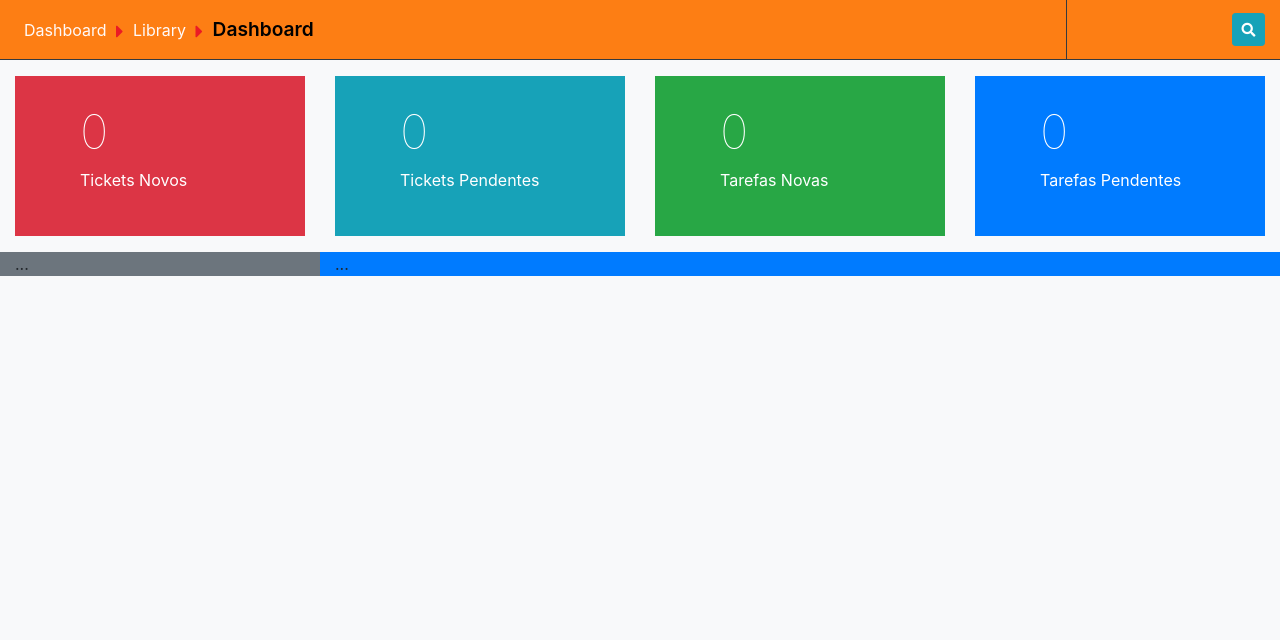
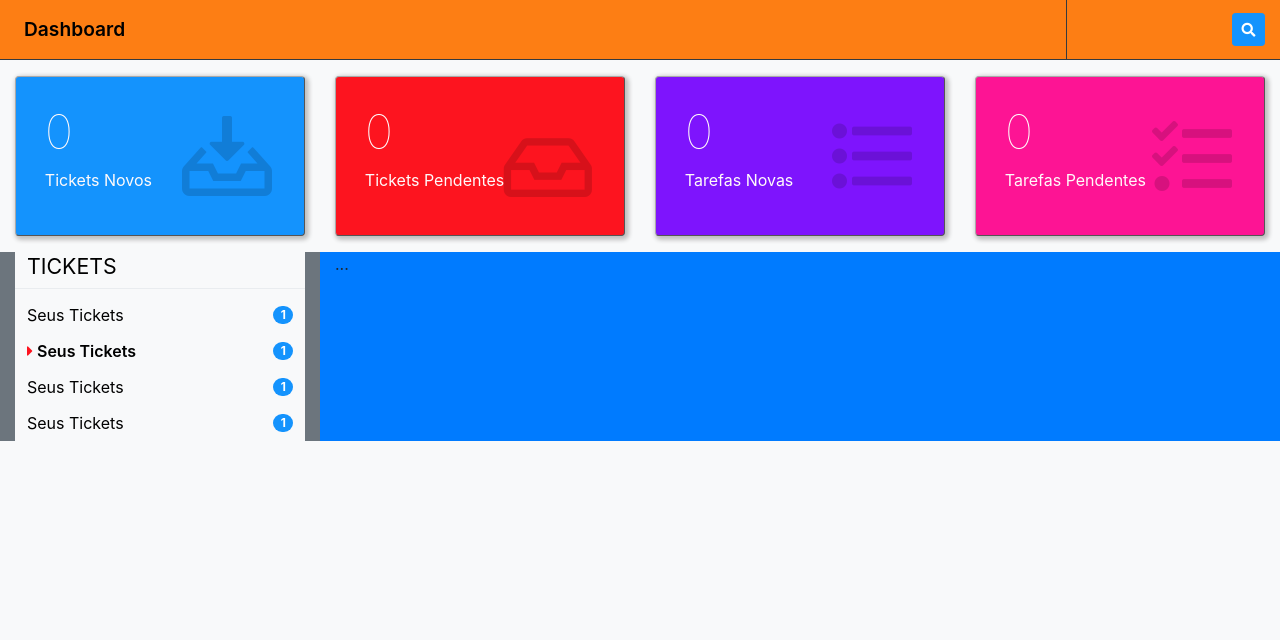
Before and after one commit to ewertonlucena/upticket, a PHP site: page /upticket/ in a window 1280 px wide. Shown: the part 60-700 px from the top of the page. Run offline with PHP 8.4, Linux system fonts and the light colour scheme; a user stored in the database is signed in; data comes from the database, SQL or seed files in the repository.

Commit message:
Atualização Template

```diff
--- a/assets/css/style.css
+++ b/assets/css/style.css
@@ -51,6 +51,10 @@
     right: 3rem;
     z-index: 1030;
 }
+.form-control {
+    width: auto;
+}
+
 .open-form {
     height: 33px;
     width: 33px;
@@ -58,8 +62,8 @@
 
 .btn-search {
     color: white;
-    background-color: #17a2b8;
-    border: 1px solid #17a2b8;
+    background-color: #1493fd;
+    border: 1px solid #1493fd;
     transition: all 0.7s ease-in;
 }
 .btn-search-close {
@@ -137,7 +141,7 @@
 .breadcrumb-item::after {
   display: inline-block;
   padding-right: 0rem;
-  color: #ea1b25;
+  color: #fd141f;
   font-family:Font Awesome\ 5 Pro;
   font-weight: 900;
   content: "\f0da";
@@ -190,25 +194,79 @@
     color: snow;
 }
 
+.fastmenu.show {
+    width: 120%;
+}
+.fastmenu .active {
+    color: black;
+    font-weight: 600;
+    background-color: transparent;
+    pointer-events: none;
+}
+
+.fastmenu .active .drop-item:before {
+    display: inline-block;
+  padding-right: 4px;
+  color: #fd141f;
+  font-family:Font Awesome\ 5 Pro;
+  font-weight: 900;
+  content: "\f0da";
+}
+
+.badge-blue {
+    color: white;
+    background-color: #1493fd
+}
+
 .main-content {
     height: 1200px;
 }
 
 .dash-tile {
     height: 10rem;
+    color: snow;
+    border-radius: .25rem;
+    -webkit-box-shadow:2px 2px 4px 2px silver;
+    -moz-box-shadow:2px 2px 4px 2px silver;
+    box-shadow:2px 2px 4px 2px silver;
+    border: 1px outset darkgray
+}
+.dash-tile-red {
+    background-color: #fd141f;
+}
+.dash-tile-violet {
+    background-color: #7e14fd;
+}
+.dash-tile-magenta {
+    background-color: #fd1494;
+}
+.dash-tile-blue {
+    background-color: #1493fd
 }
 .tile-content{
-    width: 10rem;
+    width: 80%;
+    z-index: 1;
 }
 .tile-info {
     font-size: 3rem;
     font-weight: 100;
-    color: white;
 }
 
 .tile-text {
     font-size: 1rem;
-    color: white;
+}
+
+.tile-icon {
+    position: absolute;
+    width: 70%;
+    height: 5rem;
+
+}
+.tile-icon i {
+    position: absolute;
+    right: 0;
+    color: rgba(0, 0, 0, 0.15);
+    font-size: 5rem;
 }
 
 @media (max-width: 576px) {
--- a/config.php
+++ b/config.php
@@ -9,13 +9,13 @@
     $config['dbname'] = 'helpdesk';
     $config['host'] = 'localhost';
     $config['dbuser'] = 'root';
-    $config['dbpass'] = 'root';
+    $config['dbpass'] = '';
 } else {
     define('BASE_URL', 'http://meusite.com.br/');
     $config['dbname'] = 'helpdesk';
     $config['host'] = 'localhost';
     $config['dbuser'] = 'root';
-    $config['dbpass'] = 'root';
+    $config['dbpass'] = '';
 }
 global $db;
 try {
--- a/views/home.php
+++ b/views/home.php
@@ -3,27 +3,39 @@
         <div class="col d-flex align-items-center border-right border-dark">
             <nav class="d-none d-md-block" aria-label="breadcrumb">
                 <ol class="breadcrumb m-0 p-0 pl-1">
-                    <li class="breadcrumb-item d-sm-inline-block  " style="padding-left: 0px;">
-                        <a class="btn btn-link px-1 active" href="#">Dashboard</a>
+                    <li class="breadcrumb-item d-sm-inline-block active" style="padding-left: 0px;">
+                        <a class="btn btn-link px-1" href="#">Dashboard</a>
                     </li>
-                    <li class="breadcrumb-item d-sm-inline-block" style="padding-left: 0px;">
+                    <li class="breadcrumb-item " style="padding-left: 0px;">
                         <a class="btn btn-link px-1" href="#">Library</a>
                     </li>
-                    <li class="breadcrumb-item active" aria-current="page" style="padding-left: 0px;">
+                    <li class="breadcrumb-item " aria-current="page" style="padding-left: 0px;">
                         <a class="btn btn-link px-1 " href="#">Dashboard</a>
                     </li>
                 </ol>
             </nav>
             <nav class="d-md-none">
                 <div class="dropdown drop-ticket">
-                    <button class="btn btn-link dropdown-toggle" type="button" id="dropTicketMenu" data-toggle="dropdown" aria-haspopup="true" aria-expanded="false">
+                    <button class="btn btn-link dropdown-toggle" type="button" id="FastMenu" data-toggle="dropdown" aria-haspopup="true" aria-expanded="false">
                         Tickets Pendentes
                     </button>
-                    <div class="dropdown-menu" aria-labelledby="dropTicketMenu">
-                        <a class="dropdown-item fa-sm">Seus Tickets</a>
-                        <a class="dropdown-item fa-sm active">Tickets Pendentes</a>
-                        <a class="dropdown-item fa-sm">Seus Tickets</a>
-                        <a class="dropdown-item fa-sm">Seus Tickets</a>
+                    <div class="dropdown-menu fastmenu bg-light" aria-labelledby="FastMenu">
+                        <a class="dropdown-item d-flex justify-content-between align-items-center" href="#">
+                            <span class="drop-item">Seus Tickets</span>
+                            <span class="badge badge-blue badge-pill">1</span>
+                        </a>
+                        <a class="dropdown-item d-flex justify-content-between align-items-center active" href="#">
+                            <span class="drop-item">Seus Tickets</span>
+                            <span class="badge badge-blue badge-pill">1</span>
+                        </a>
+                        <a class="dropdown-item d-flex justify-content-between align-items-center" href="#">
+                            <span class="drop-item">Seus Tickets</span>
+                            <span class="badge badge-blue badge-pill">1</span>
+                        </a>
+                        <a class="dropdown-item d-flex justify-content-between align-items-center" href="#">
+                            <span class="drop-item">Seus Tickets</span>
+                            <span class="badge badge-blue badge-pill">1</span>
+                        </a>
                     </div>
                 </div>
             </nav>
@@ -32,8 +44,8 @@
             <form method="POST" class="search-form form-inline justify-content-end" role="form" style="width: 200px;">
                 <div class="form-group m-0 collapse width" id="SearchArea" aria-labelledby="SearchArea">
                     <div class="d-flex d-inline-block">
-                        <input type="text" class="form-control-sm mr-1 " name="fastSearch" placeholder="Pesquisar"/>
-                        <button type="submit" class="btn btn-sm btn-info">
+                        <input type="text" class="form-control form-control-sm mr-1 " name="fastSearch" placeholder="Pesquisar"/>
+                        <button type="submit" class="btn btn-sm btn-search">
                             <span class="fas fa-search"></span>
                         </button>
                     </div>
@@ -46,7 +58,10 @@
     </div>
     <div class="row tiled-area mt-3">
         <div class="col-lg-3 col-sm-6 mb-3">
-            <div class="dash-tile bg-danger d-flex align-items-center justify-content-center">
+            <div class="dash-tile dash-tile-blue d-flex align-items-center justify-content-center">
+                <div class="tile-icon">
+                    <i class="far fa-inbox-in"></i>
+                </div>
                 <div class="tile-content pb-4">
                     <div class="tile-info">
                         0
@@ -58,7 +73,10 @@
             </div>
         </div>
         <div class="col-lg-3 col-sm-6 mb-3">
-           <div class="dash-tile bg-info d-flex align-items-center justify-content-center">
+           <div class="dash-tile dash-tile-red d-flex align-items-center justify-content-center">
+                <div class="tile-icon">
+                    <i class="far fa-inbox" style="font-size: 4.9rem; top: 0.8rem;"></i>
+                </div>
                 <div class="tile-content pb-4">
                     <div class="tile-info">
                         0
@@ -70,7 +88,10 @@
             </div>
         </div>
         <div class="col-lg-3 col-sm-6 mb-3">
-            <div class="dash-tile bg-success d-flex align-items-center justify-content-center">
+            <div class="dash-tile dash-tile-violet d-flex align-items-center justify-content-center">
+                <div class="tile-icon">
+                    <i class="far fa-list-ul"></i>
+                </div>
                 <div class="tile-content pb-4">
                     <div class="tile-info">
                         0
@@ -82,7 +103,10 @@
             </div>
         </div>
         <div class="col-lg-3 col-sm-6 mb-3">
-            <div class="dash-tile bg-primary d-flex align-items-center justify-content-center">
+            <div class="dash-tile dash-tile-magenta d-flex align-items-center justify-content-center">
+                <div class="tile-icon">
+                    <i class="far fa-tasks"></i>
+                </div>
                 <div class="tile-content pb-4">
                     <div class="tile-info">
                         0
@@ -96,7 +120,28 @@
     </div>
     <div class="row ticket-area bg-secondary" >
         <div class="col-md-3 d-md-block d-none">
-            ...
+            <div class="fastmenu bg-light">
+                <span class="dropdown-header fa-lg">
+                    TICKETS
+                </span>
+                <div class="dropdown-divider"></div>
+                <a class="dropdown-item d-flex justify-content-between align-items-center" href="#">
+                    <span class="drop-item">Seus Tickets</span>
+                    <span class="badge badge-blue badge-pill">1</span>
+                </a>
+                <a class="dropdown-item d-flex justify-content-between align-items-center active" href="#">
+                    <span class="drop-item">Seus Tickets</span>
+                    <span class="badge badge-blue badge-pill">1</span>
+                </a>
+                <a class="dropdown-item d-flex justify-content-between align-items-center" href="#">
+                    <span class="drop-item">Seus Tickets</span>
+                    <span class="badge badge-blue badge-pill">1</span>
+                </a>
+                <a class="dropdown-item d-flex justify-content-between align-items-center" href="#">
+                    <span class="drop-item">Seus Tickets</span>
+                    <span class="badge badge-blue badge-pill">1</span>
+                </a>
+            </div>
         </div>
         <div class="col-md bg-primary">
             ...
```
